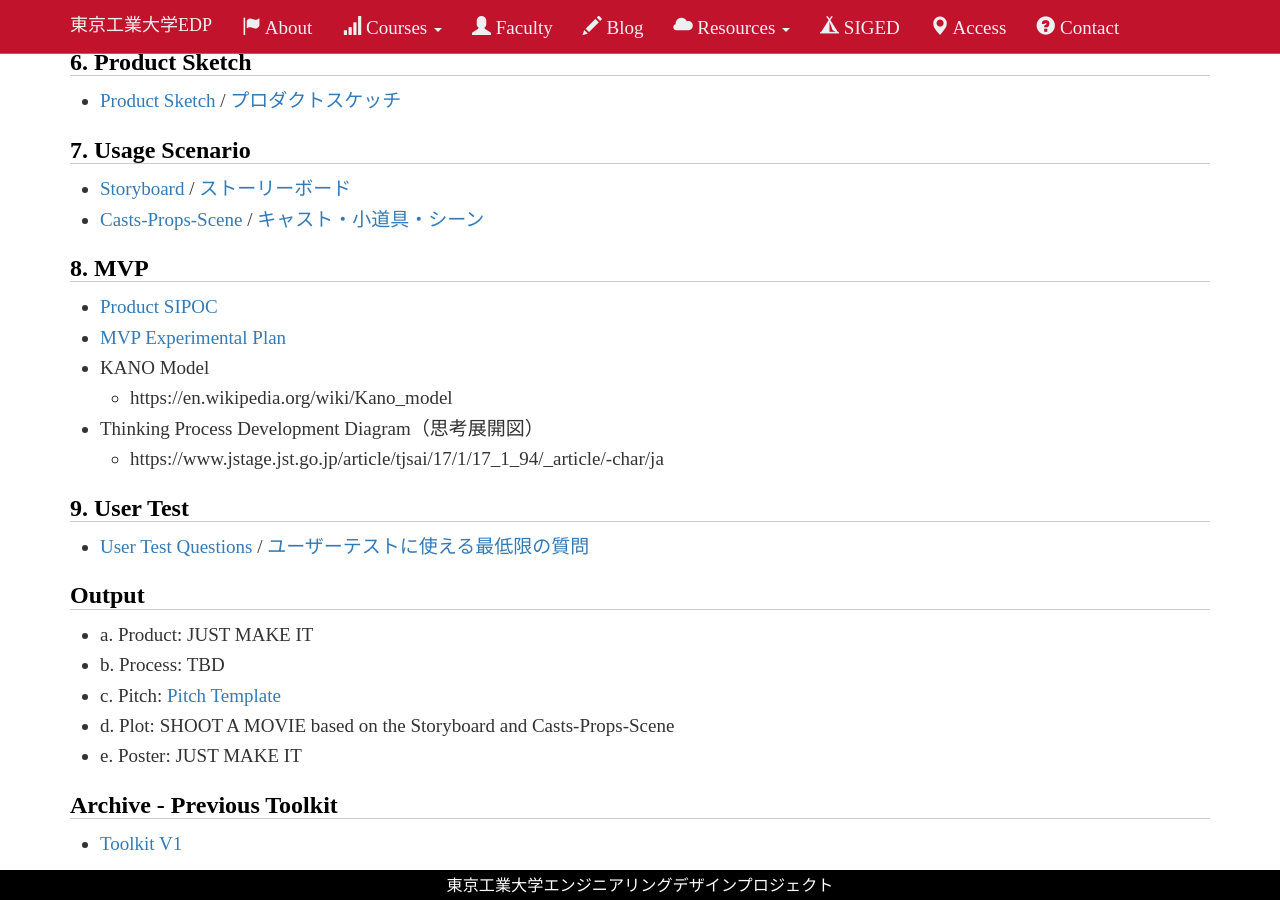
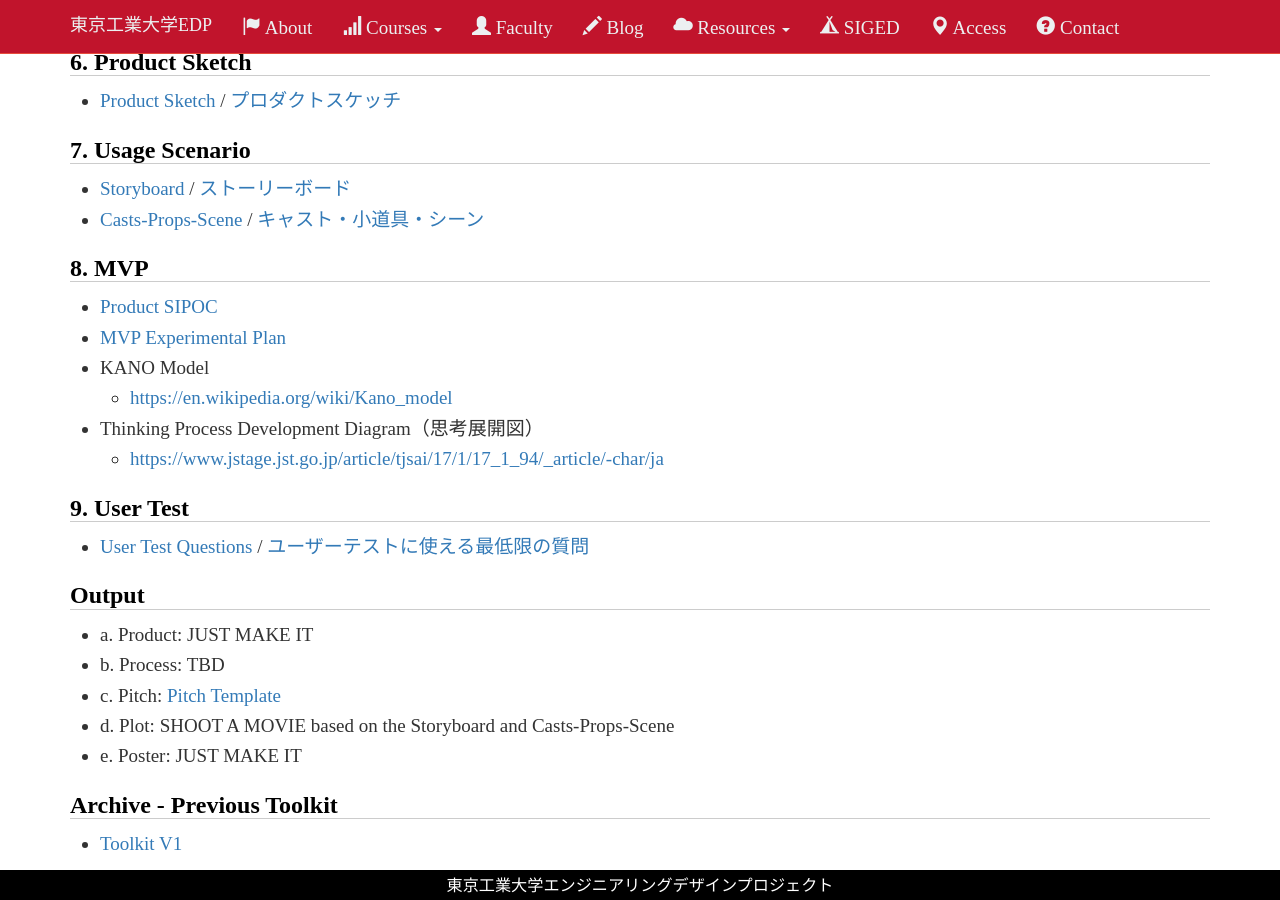
Before and after one commit to titech-edp/titech-edp.github.io, a Jekyll site: the page built from toolkit/index.md, in a window 1280 px wide and 900 px high, scrolled down 1380 px. Built offline with Jekyll 4.4.1, drawn with Linux system fonts in a browser that asks for light colours; nearby versions of some CDN libraries; library files that are not in the unit come from our copies.

```diff
--- a/toolkit/index.md
+++ b/toolkit/index.md
@@ -44,9 +44,9 @@
 - [Product SIPOC](sipoc.pdf)
 - [MVP Experimental Plan](mvp-plan.pdf)
 - KANO Model
-  - https://en.wikipedia.org/wiki/Kano_model
+  - <https://en.wikipedia.org/wiki/Kano_model>
 - Thinking Process Development Diagram（思考展開図）
-  - https://www.jstage.jst.go.jp/article/tjsai/17/1/17_1_94/_article/-char/ja
+  - <https://www.jstage.jst.go.jp/article/tjsai/17/1/17_1_94/_article/-char/ja>
 
 ## 9. User Test
 
```
